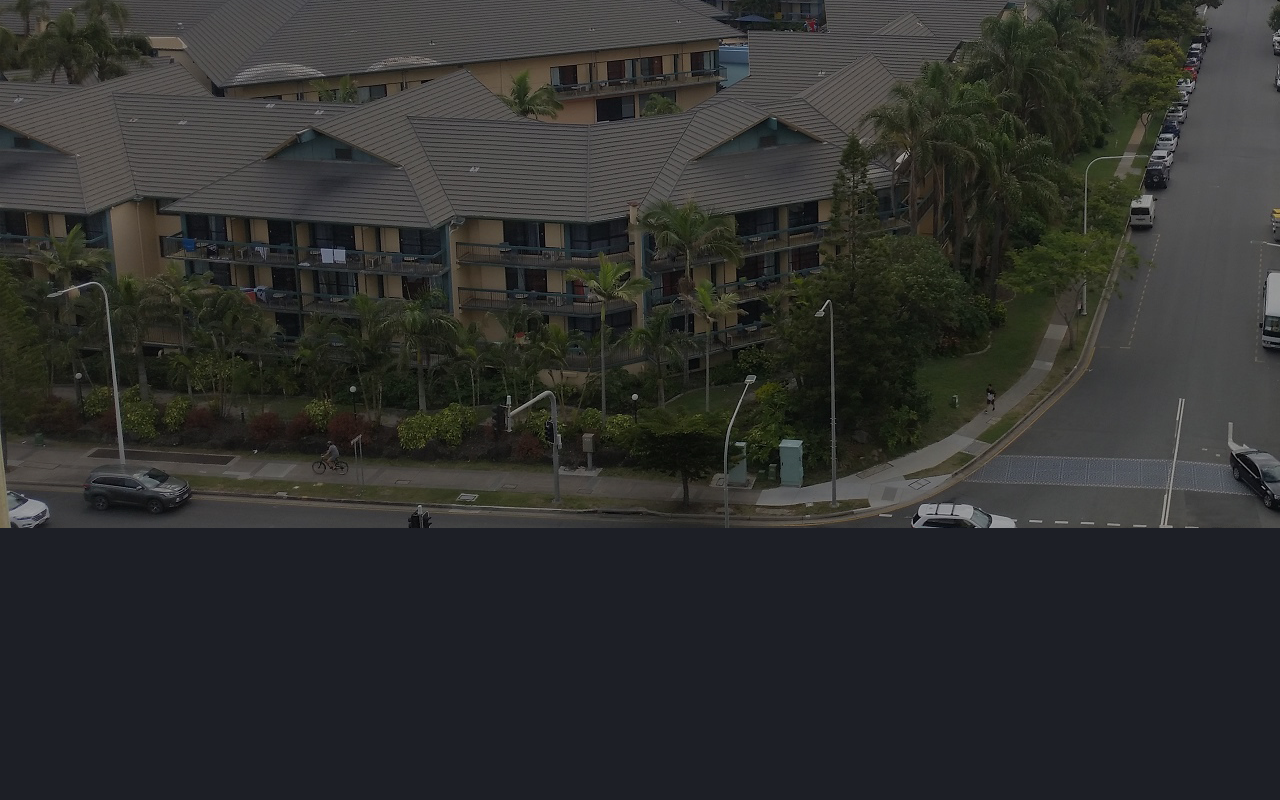
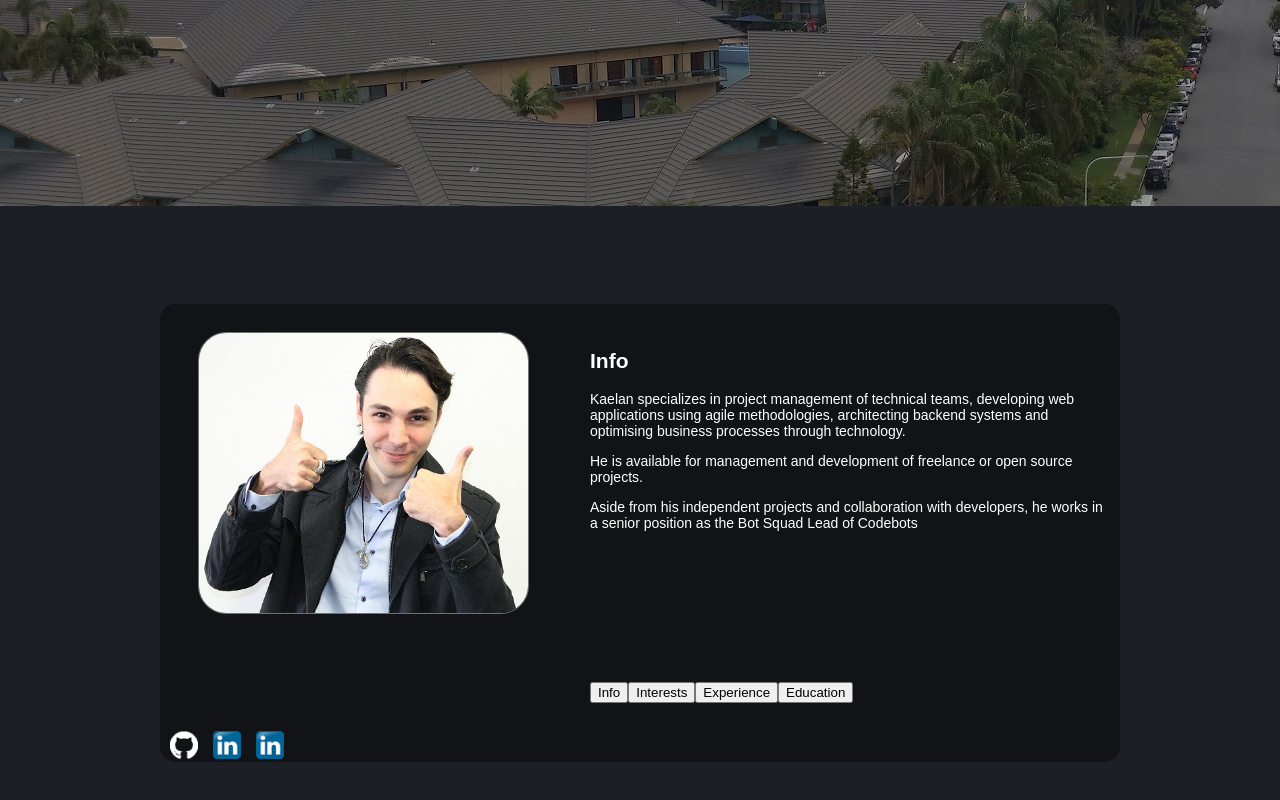
Before and after one commit to kaelanhr/PortfolioSite, a React (Create React App) app in the folder Client/: page / in a window 1280 px wide. Shown: the part 452-1252 px from the top of the page. Before the commit the page ends 980 px from the top, so only its background shows below. Built offline with nearby package versions, Linux system fonts and the light colour scheme; no server answers.

Commit message:
add react has link, update css names, move about content onto its own slide

```diff
--- a/Client/package.json
+++ b/Client/package.json
@@ -9,6 +9,7 @@
     "@types/jest": "^24.0.0",
     "@types/node": "^12.0.0",
     "@types/react-dom": "^16.9.0",
+    "@types/react-router-hash-link": "^1.2.1",
     "axios": "^0.19.2",
     "mobx": "^5.15.4",
     "mobx-react": "^6.1.8",
@@ -18,6 +19,7 @@
     "react-dom": "^16.12.0",
     "react-router": "^5.1.2",
     "react-router-dom": "^5.1.2",
+    "react-router-hash-link": "^1.2.2",
     "react-scripts": "3.3.0",
     "reactstrap": "^6.3.0",
     "redux": "^4.0.5",
--- a/Client/src/App.scss
+++ b/Client/src/App.scss
@@ -27,10 +27,10 @@ body {
   margin: 0px;
 }
 
-#home-tile {
+#home-slide {
   background-image: url("/Images/Backgrounds/gc_2.jpg");
   width: 100%;
-  height: 70em;
+  height: 47em;
   span {
     color: rgb(202, 202, 202);
     text-align: center;
@@ -42,6 +42,11 @@ body {
     padding-left: 52em;
     padding-bottom: 0.5em;
   }
+}
+
+#about-slide {
+  padding-top: 7em;
+  height: 37em;
 }
 
 .social-media-link {
--- a/Client/src/Components/Pages/About.tsx
+++ b/Client/src/Components/Pages/About.tsx
@@ -30,7 +30,7 @@ export default class About extends PureComponent<{}, SlideState> {
 	render() {
 		return (
 			<>
-				<div className="about-content">
+				<div id="about-content">
 					<img src={this.profileImage} className="about-profile-image" onClick={this.ToggleProfileImage} />
 					<TabSet displayTop={false}>
 						<Tab name="Info">
--- a/Client/src/Components/Pages/Home.tsx
+++ b/Client/src/Components/Pages/Home.tsx
@@ -9,21 +9,13 @@ export default class Home extends Component {
 	constructor(props: any) {
 		super(props);
 	}
-	@observable
-	showInfo: boolean = false
 
 	render() {
-		let moreInfo = this.showInfo ? <><About /></> : null
 		return (
 			<>
 				<h1>Hey, I'm Kaelan Reece,</h1>
 				<span>Software Development Manager</span>
 				<br />
-				<img className="expand-icon" src="/Icons/Expand.svg" onClick={() => this.showInfo = !this.showInfo} />
-				<div className="home-page-content">
-					{moreInfo}
-
-				</div>
 			</>
 		)
 	}
--- a/Client/src/Components/Routing/RoutPages.tsx
+++ b/Client/src/Components/Routing/RoutPages.tsx
@@ -10,6 +10,7 @@ import Logout from '../Pages/Logout'
 import Projects from '../Pages/Projects'
 import { store } from '../store';
 import SocialMediaLinks from '../Links/SocialMediaLinks'
+import { HashLink as Link } from 'react-router-hash-link';
 
 export default class RoutPages extends Component {
 	render() {
@@ -18,8 +19,14 @@ export default class RoutPages extends Component {
 			<Switch>
 
 				<Route exact path="/">
-					<div id="home-tile">
+					<div id="home-slide">
 						<Home />
+						<Link to="/#about-content"><img className="expand-icon" src="/Icons/Expand.svg" /></Link>
+					</div>
+					<div id="about-slide">
+						<div className="home-page-content">
+							<About />
+						</div>
 					</div>
 				</Route>
 
--- a/Client/src/scss/About.scss
+++ b/Client/src/scss/About.scss
@@ -1,6 +1,6 @@
 $leftContent: 30em;
 
-.about-content {
+#about-content {
   .tab-content {
     height: 25em;
     margin-left: $leftContent;
```
Also changed, not shown: Client/.eslintrc.json.
